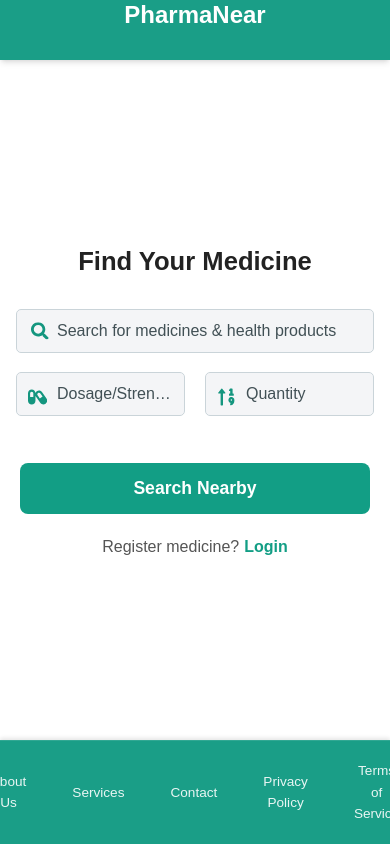
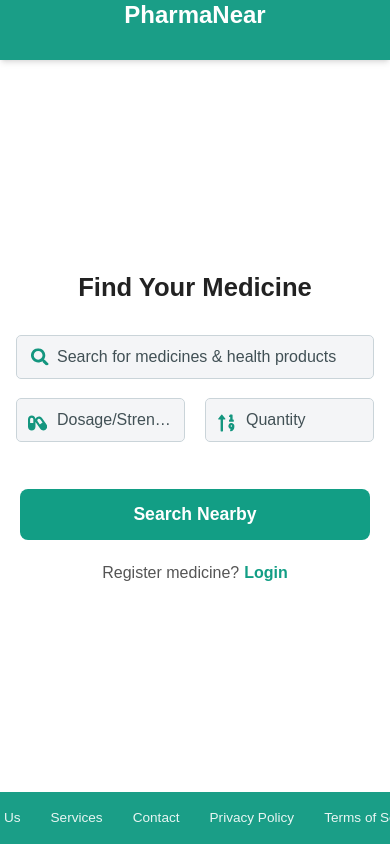
Before and after one commit to Foces-core/PharmaNear, a React (Vite) app in the folder frontend/: page / in a window 390 px wide. Built offline with nearby package versions, Linux system fonts and the light colour scheme; no server answers; a web font is replaced by a local one.

Commit message:
Refactor footer styles across multiple components for consistency and responsiveness

```diff
--- a/frontend/src/App.css
+++ b/frontend/src/App.css
@@ -1,44 +1,73 @@
-html, body, #root {
+html {
   height: 100%;
-  min-height: 100vh;
-  margin: 0;
 }
 
-#root {
-  width: 100%;
-  height: 100%;
+body {
+  min-height: 100%;
+  margin: 0;
   display: flex;
   flex-direction: column;
 }
 
-.logo {
-  height: 6em;
-  padding: 1.5em;
-  will-change: filter;
-  transition: filter 300ms;
-}
-.logo:hover {
-  filter: drop-shadow(0 0 2em #646cffaa);
-}
-.logo.react:hover {
-  filter: drop-shadow(0 0 2em #61dafbaa);
+#root {
+  flex-grow: 1;
+  display: flex;
+  flex-direction: column;
+  background-color: #f9fafb; /* A light grey background for the app */
 }
 
-@keyframes logo-spin {
-  from {
-    transform: rotate(0deg);
-  }
-  to {
-    transform: rotate(360deg);
+/* This rule ensures that the page components themselves are also flex containers,
+   which is crucial for the footer's margin-top: auto to work. */
+.find-medicine-page, .medicine-page, .app {
+  flex-grow: 1;
+  display: flex;
+  flex-direction: column;
+}
+
+
+/* ================================= */
+/* Global Footer Styles (Responsive) */
+/* ================================= */
+.fm-footer {
+  display: flex;
+  justify-content: center;
+  align-items: center;
+  background-color: #1a9e87;
+  color: white;
+  padding: 20px 15px;
+  width: 100%;
+  flex-shrink: 0; /* Prevent footer from shrinking */
+  box-sizing: border-box;
+  margin-top: auto; /* This pushes the footer to the bottom */
+}
+
+.fm-footer-links {
+  display: flex;
+  flex-wrap: wrap; /* This is key for responsiveness */
+  justify-content: center;
+  align-items: center;
+  gap: 15px 25px; /* 15px vertical gap, 25px horizontal gap */
+  width: 100%;
+  max-width: 1200px;
+}
+
+.fm-footer a {
+  color: white;
+  text-decoration: none;
+  font-size: 0.9rem;
+  opacity: 0.9;
+  transition: opacity 0.2s;
+  white-space: nowrap; /* Prevent link text from breaking */
+}
+
+.fm-footer a:hover {
+  opacity: 1;
+  text-decoration: underline;
+}
+
+/* Adjust gap for smaller screens */
+@media (max-width: 480px) {
+  .fm-footer-links {
+    gap: 10px 15px;
   }
 }
-
-@media (prefers-reduced-motion: no-preference) {
-  a:nth-of-type(2) .logo {
-    animation: logo-spin infinite 20s linear;
-  }
-}
-
-.card { padding: 2em; }
-
-.read-the-docs { color: #888; }
--- a/frontend/src/Components/PharmacyAdmin.css
+++ b/frontend/src/Components/PharmacyAdmin.css
@@ -357,37 +357,7 @@ html::-webkit-scrollbar {
   flex-wrap: wrap;
 }
 
-/* Footer Section */
-.fm-footer {
-  background: var(--primary-color);
-  color: white;
-  display: flex;
-  flex-direction: row;
-  justify-content: center;
-  gap: var(--spacing-md);
-  padding: var(--spacing-lg);
-  flex-wrap: wrap;
-  flex-shrink: 0; /* Prevent footer from shrinking */
-  width: 100%;
-  box-shadow: 0 -2px 4px rgba(0, 0, 0, 0.1);
-  border-top: 1px solid rgba(255, 255, 255, 0.1);
-}
-
-.fm-footer a {
-  display: flex;
-  align-items: center;
-  color: white;
-  text-decoration: none;
-  font-size: 0.9rem;
-  transition: all 0.2s ease;
-  padding: 4px 8px;
-  border-radius: 4px;
-}
-
-.fm-footer a:hover {
-  opacity: 0.9;
-  background-color: rgba(255,255,255,0.1);
-}
+/* Footer Section - REMOVED */
 
 /* Location button wrapper */
 .location-btn-wrapper {
@@ -444,10 +414,7 @@ html::-webkit-scrollbar {
     padding: var(--spacing-md);
   }
 
-  .fm-footer {
-    gap: var(--spacing-md);
-    padding: var(--spacing-md);
-  }
+  /* REMOVED Footer media query */
 }
 
 /* Loading states */
--- a/frontend/src/Components/first_page.css
+++ b/frontend/src/Components/first_page.css
@@ -142,33 +142,6 @@
     font-weight: bold;
 }
 
-/* Footer Section */
-.fp-footer {
-  display: flex;
-  flex-direction: row;
-  align-items: center;
-  justify-content: center;
-  background-color: var(--teal-color);
-  padding: 15px 30px;
-  width: 100%;
-  flex-wrap: nowrap;
-  flex-shrink: 0;
-  position: static;
-  margin-top: auto;
-}
-
-.fp-footer-links {
-    display: flex;
-    flex-wrap: nowrap;
-    justify-content: center;
-    gap: 30px;
-}
-
-.fp-footer a {
-  text-decoration: none;
-  color: white;
-  font-size: 0.85rem;
-}
 
 /* Responsive */
 @media (max-width: 768px) {
--- a/frontend/src/Components/mappage.css
+++ b/frontend/src/Components/mappage.css
@@ -154,7 +154,7 @@ body {
     padding: 20px;
     min-height: 0;
     overflow: hidden;
-    height: calc(100vh - 140px); /* Calculate height excluding header and footer */
+    height: calc(100vh - 120px); /* Adjusted height for header/footer */
 }
 
 .content-wrapper {
@@ -235,6 +235,7 @@ body {
     padding: 15px;
     padding-right: 50px;
     box-shadow: 0 1px 3px rgba(0, 0, 0, 0.1);
+    margin-bottom: 10px;
 }
 
 .pharmacy-info {
@@ -347,55 +348,39 @@ body {
     border-radius: 10px;
 }
 
-/* ================= Footer ================= */
-.fm-footer {
-    display: flex;
-    flex-direction: row;
-    align-items: center;
-    justify-content: center;
-    background-color: #1a9e87;
-    padding: 15px 30px;
-    width: 100%;
-    flex-wrap: nowrap;
-    flex-shrink: 0;
-    position: static;
-    margin-top: auto;
+/* ================= Responsive Design ================= */
+
+@media (max-width: 800px) {
+    .fm-main {
+        padding: 10px;
+        height: calc(100vh - 100px); /* Adjust height for mobile */
     }
 
-.fm-footer-content {
-    display:flex;
-    padding: 0;
-    gap: 40px;
-    align-items: center;
-    justify-content: center;
-    flex-wrap: wrap;
+    .content-wrapper {
+        flex-direction: column; /* Stack list and map vertically */
+        gap: 10px;
     }
 
-.fm-footer a {
-    color: white;
-    text-decoration: none;
-    font-size: 0.85rem;
-    opacity: 0.9;
-    display: flex;
-    align-items: center;
-    gap: 5px;
+    .left-panel {
+        flex: 1; /* Take up part of the space */
+        min-width: 100%;
+        max-height: 40%; /* List takes 40% of the vertical space */
     }
 
-.fm-footer a:hover {
-    opacity: 1;
-    text-decoration: underline;
+    .right-panel {
+        flex: 1.5; /* Map takes the remaining space */
+        min-width: 100%;
+        min-height: 50%; /* Ensure map is visible */
     }
 
-.fm-footer-text {
-    flex-direction: row;
-    font-size: 0.8rem;
-    opacity: 0.8;
-    text-align: center;
-    background-color: #1b806d;
-    display: flex;
-    align-items: center;
-    gap: 5px;
+    .fm-header {
+        padding: 8px 15px;
     }
+}
+
+/* Remove or ignore the old .fm-footer-text class if it's not used */
+/* .fm-footer-text { ... } */
+
 
 /* Responsive Design for Google Maps Button */
 @media (max-width: 768px) {
@@ -425,7 +410,7 @@ body {
     .google-maps-btn span {
         display: none; /* Hide emoji on very small screens if needed */
     }
-    .fm-footer-content {
-        gap: 120px;
+    .fm-footer-links {
+        gap: 10px 15px; /* Reduce gap on very small screens */
     }
 }
--- a/frontend/src/Components/pharmacy_page.css
+++ b/frontend/src/Components/pharmacy_page.css
@@ -319,34 +319,6 @@
   cursor: not-allowed;
 }
 
-.fm-footer {
-  flex-shrink: 0;
-  display: flex;
-  justify-content: center;
-  align-items: center;
-  min-height: 60px;
-  padding: 16px 40px;
-  background-color: #1a9e87;
-  box-sizing: border-box;
-  width: 100%;
-}
-
-.fm-footer-links {
-  display: flex;
-  gap: 30px;
-  flex-wrap: wrap;
-}
-
-.fm-footer a {
-  text-decoration: none;
-  color: white;
-  font-size: 0.95rem;
-}
-
-.fm-footer a:hover {
-  text-decoration: underline;
-}
-
 .relative
 {
   position: relative;
@@ -367,34 +339,6 @@
   padding-left: 40px;
 }
 
-@media (max-width: 900px)
-{
-  .fm-footer
-  {
-    gap: 16px;
-    padding: 12px;
-    flex-wrap: wrap;
-    justify-content: center;
-    align-items: flex-start;
-  }
-}
-
-@media (max-width: 600px)
-{
-  .fm-footer
-  {
-    flex-direction: column;
-    gap: 8px;
-    padding: 10px;
-    text-align: center;
-  }
-
-  .fm-footer a
-  {
-    font-size: 0.8rem;
-  }
-}
-
 /* Fix for content overflow on all screen sizes */
 .fm-main {
   box-sizing: border-box;
--- a/frontend/src/index.css
+++ b/frontend/src/index.css
@@ -3,9 +3,8 @@
   line-height: 1.5;
   font-weight: 400;
 
-  color-scheme: light dark;
-  color: rgba(255, 255, 255, 0.87);
-  background-color: #242424;
+  color: #213547;
+  background-color: #ffffff;
 
   font-synthesis: none;
   text-rendering: optimizeLegibility;
@@ -15,11 +14,11 @@
 
 a {
   font-weight: 500;
-  color: #646cff;
+  color: #1a9e87; /* Changed to match app theme */
   text-decoration: inherit;
 }
 a:hover {
-  color: #535bf2;
+  color: #00664c; /* Darker theme color for hover */
 }
 
 /* body {
@@ -51,12 +50,12 @@ button {
   font-size: 1em;
   font-weight: 500;
   font-family: inherit;
-  /* background-color: #1a1a1a; */
+  background-color: #f9f9f9;
   cursor: pointer;
   transition: border-color 0.25s;
 }
 button:hover {
-  /* border-color: #646cff; */
+  border-color: #1a9e87;
 }
 button:focus,
 button:focus-visible {
```
Lines whose indentation alone changed are shown as unchanged.
